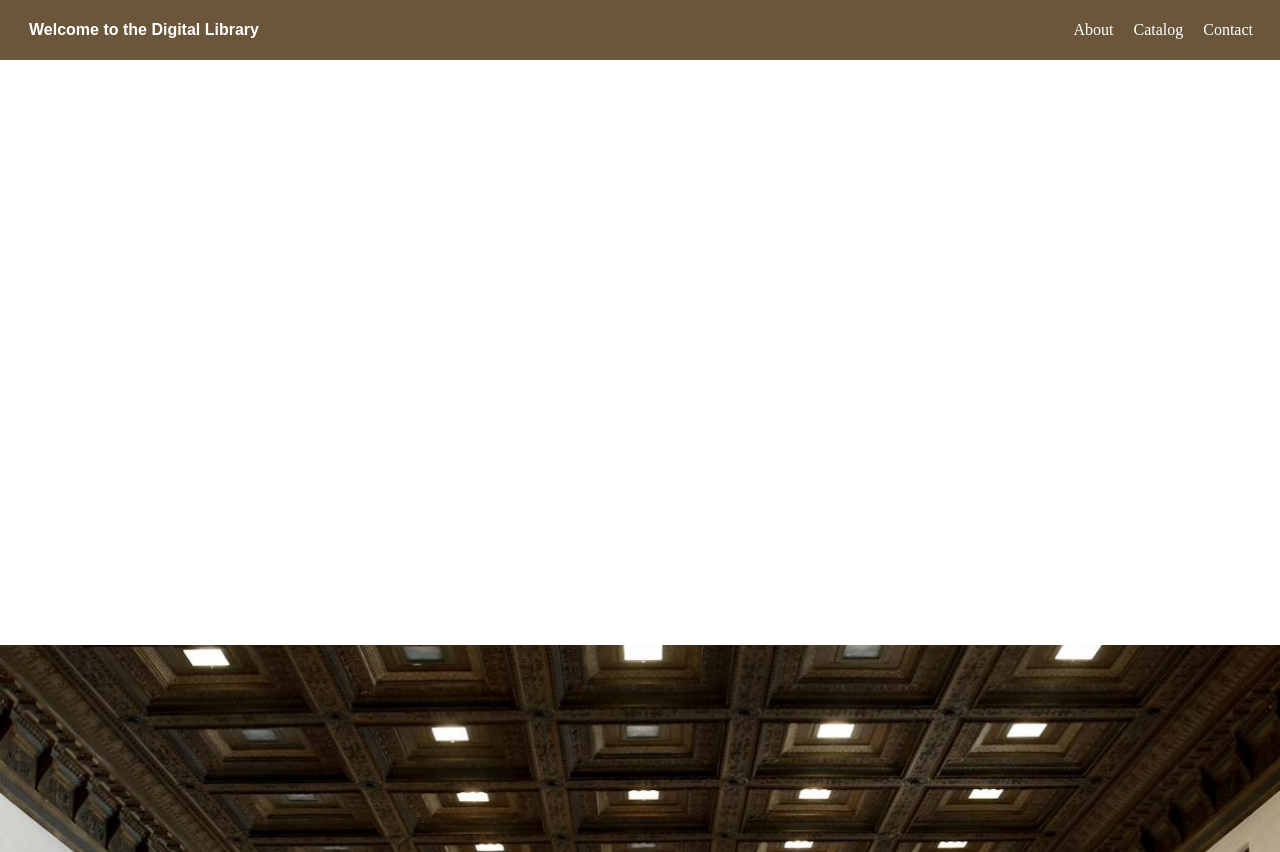
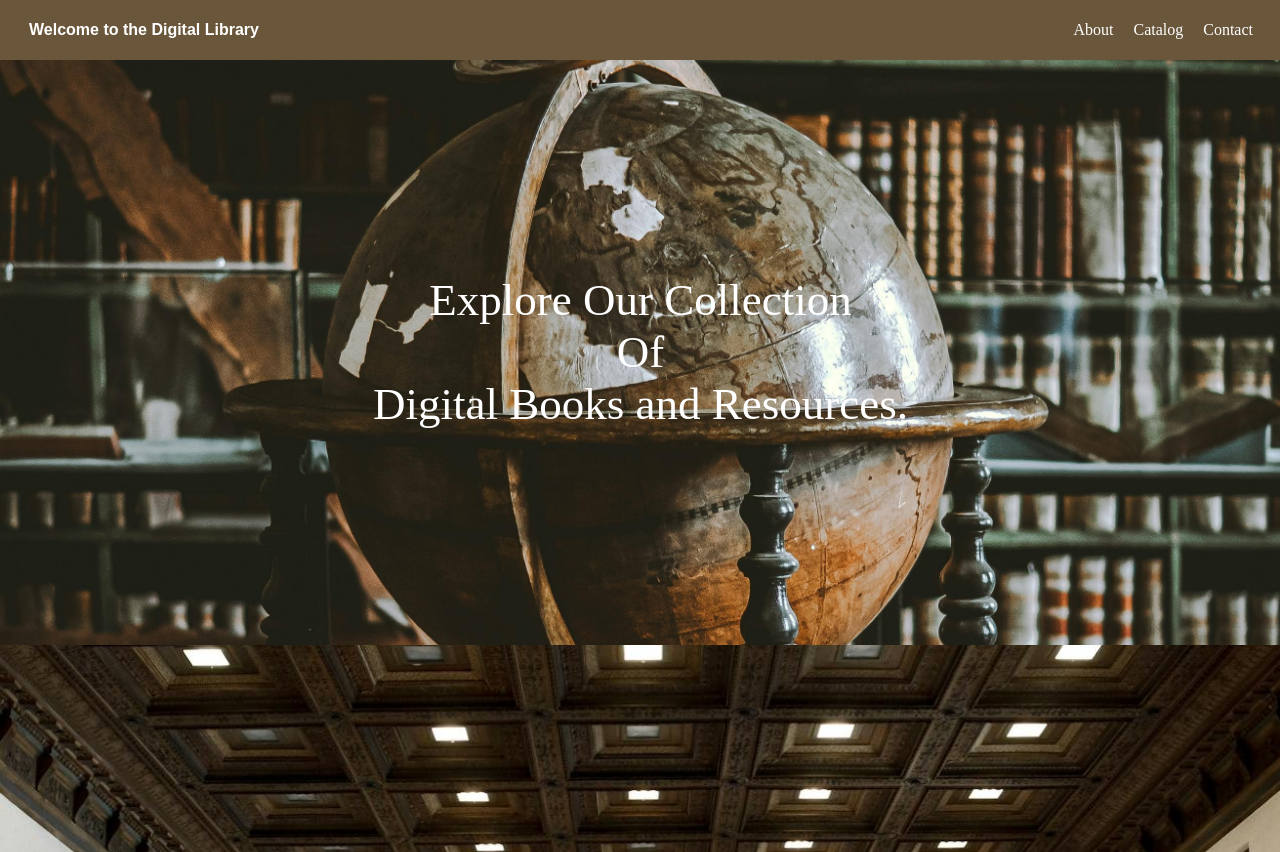
Before and after one commit to suryanandan-byte/digitallibrary, a plain HTML site: page index.html in a window 1280 px wide. Shown: the top 852 px of the page. Drawn offline with Linux system fonts and the light colour scheme; no server answers.

Commit message:
home change

```diff
--- a/css/style.css
+++ b/css/style.css
@@ -46,7 +46,7 @@ header nav ul li a{
     margin-top: -8px;
     margin-left: -8px;
     margin-right: -9px;
-    background-image: url('./assets/images/pexels-wojtekpaczes-18298079.jpg');
+    background-image: url(../assets/images/pexels-wojtekpaczes-18298079.jpg);
     background-position: center;
     background-size: cover;
     height: 600px;
```
